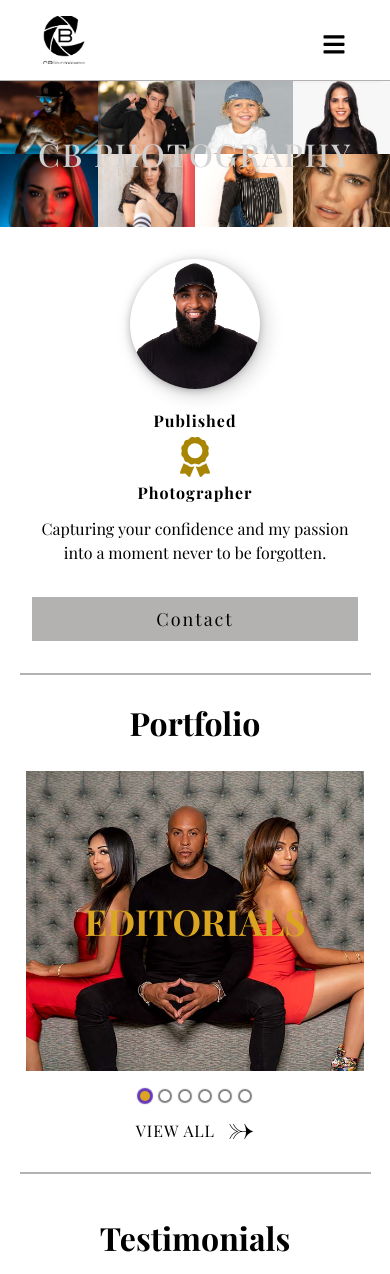
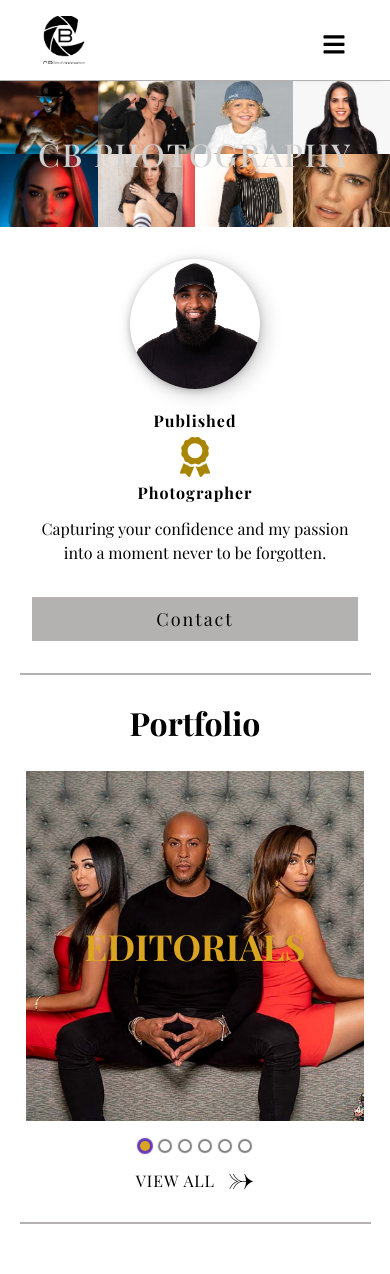
Before and after one commit to msebarjr/CB-Photography, a Next.js app: page / in a window 390 px wide. Shown: the top 1274 px of the page. Built offline with nearby package versions, Linux system fonts and the light colour scheme.

Commit message:
Fixed thank you page address

```diff
--- a/components/form/ContactForm.js
+++ b/components/form/ContactForm.js
@@ -134,7 +134,7 @@ function ContactForm() {
             <input
                 type="hidden"
                 name="_next"
-                value="http://localhost:3000/thankyou"
+                value="http://www.mycbphotos.com/thankyou.html"
             />
             <input type="hidden" name="_template" value="" />
 
--- a/styles/HomePortfolio.module.css
+++ b/styles/HomePortfolio.module.css
@@ -90,7 +90,7 @@
     }
 
     .slide img {
-        object-position: center center;
+        object-position: center 20%;
     }
 
     .portfolio_container h1 {
@@ -108,8 +108,13 @@
     .portfolio_container h1 {
         font-size: 3rem;
     }
+
+    .slide {
+        height: 350px;
+    }
+
     .slide img {
-        object-position: center center;
+        object-position: center 10%;
     }
 
     .slide_title p {
```
